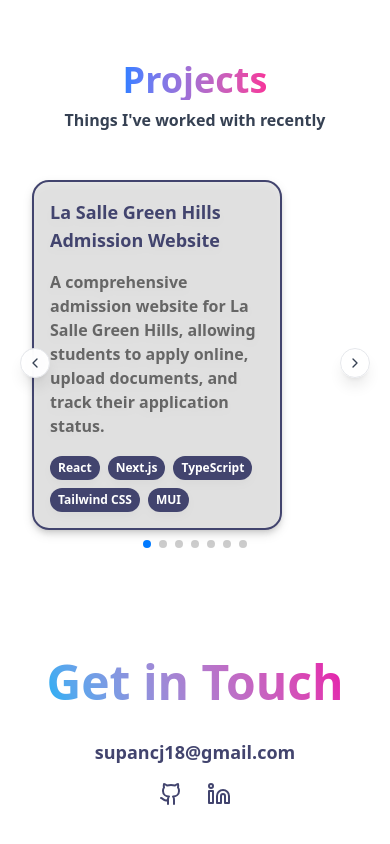
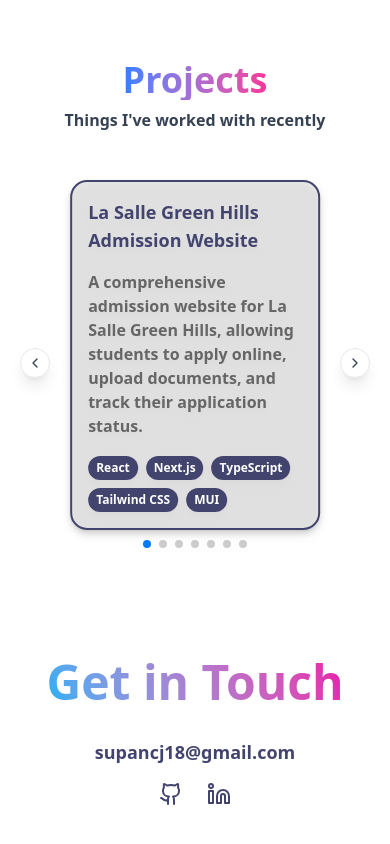
Before and after one commit to cjsupan/cj-portfolio, a React (Vite) app: page / in a window 390 px wide. Shown: the part 2578-3422 px from the top of the page. Built offline with nearby package versions, Linux system fonts and the light colour scheme.

Commit message:
feat: enhance project carousel responsiveness with updated breakpoints and centered slides

```diff
--- a/src/sections/projects.tsx
+++ b/src/sections/projects.tsx
@@ -49,13 +49,15 @@ const Projects = () => {
           spaceBetween={100}
           effect="slide"
           breakpoints={{
+            375: { slidesPerView: 1.2 },
+            425: { slidesPerView: 1.5 },
             640: { slidesPerView: 1 },
             768: { slidesPerView: 2 },
-            1024: { slidesPerView: 2 },
+            1024: { slidesPerView: 3 },
             1280: { slidesPerView: 4 },
             1536: { slidesPerView: 6 },
           }}
-          centeredSlides={false}
+          centeredSlides={true}
           modules={[Pagination]}
           pagination={{ clickable: true }}
           className="w-full"
```
